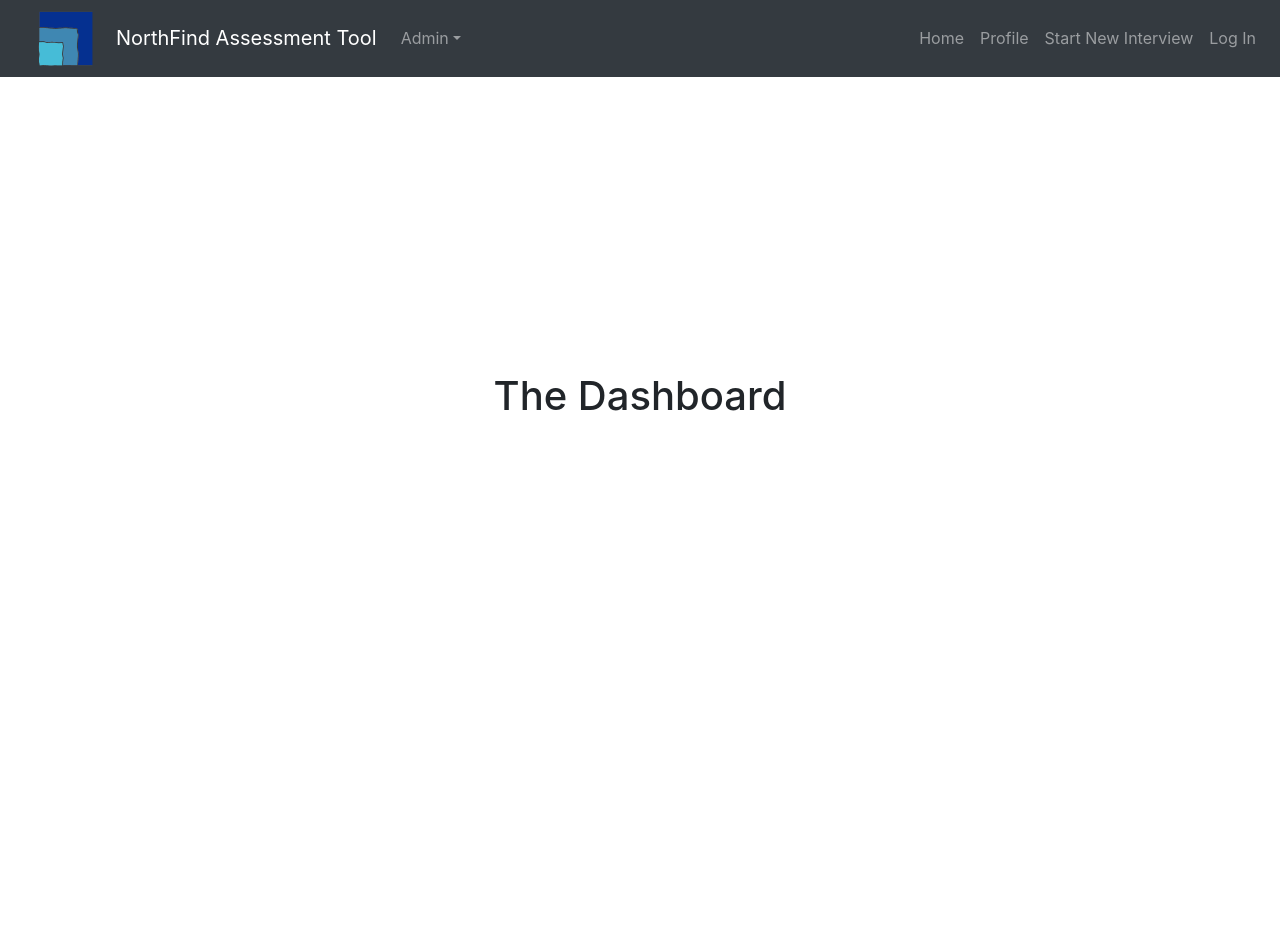
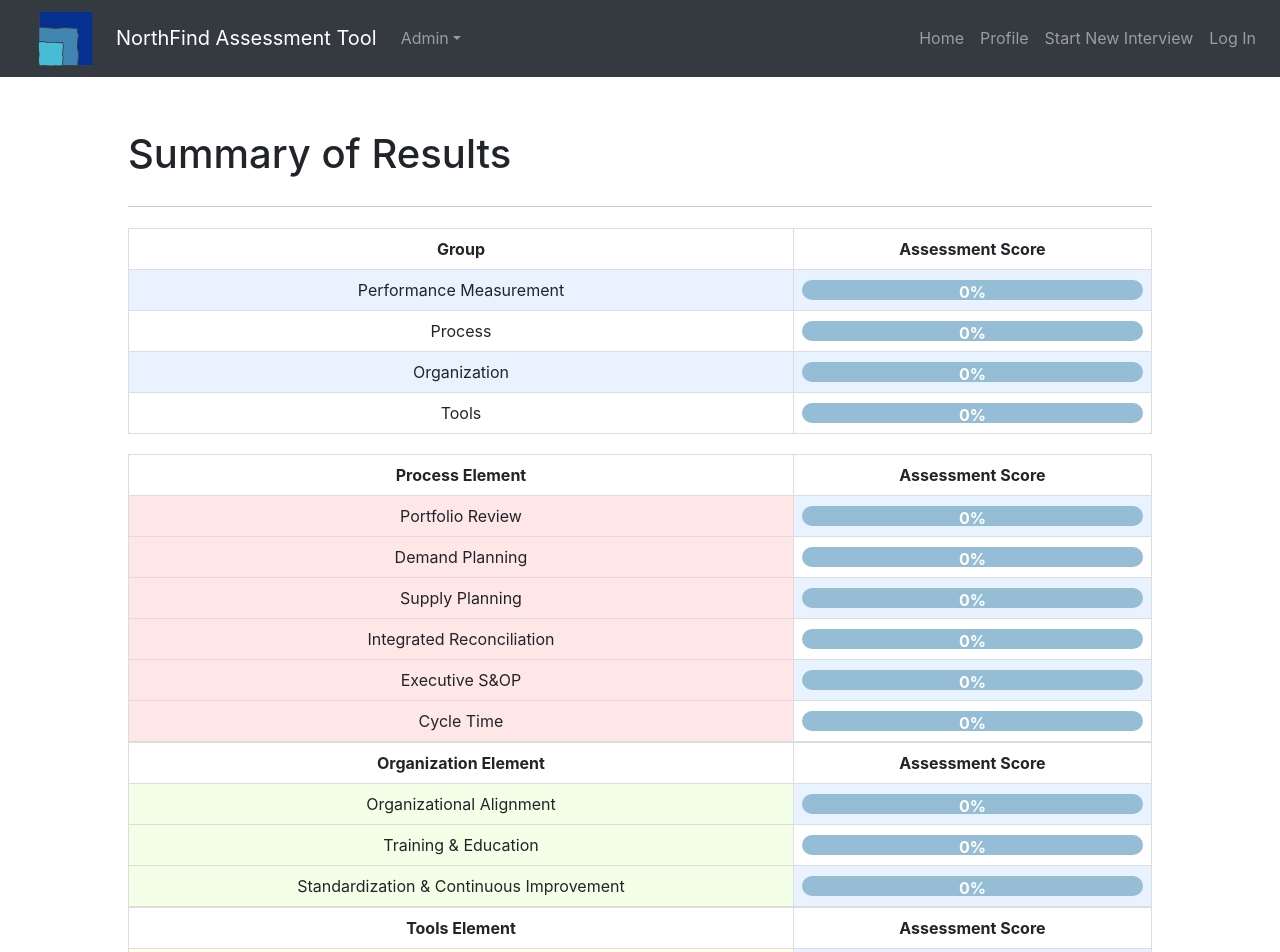
Before and after one commit to samamoo/northfind-app, a React (Create React App) app in the folder client/: page /admin-dashboard in a window 1280 px wide. Shown: the top 952 px of the page. Before the commit the page ends 800 px from the top, so only its background shows below. Built offline with nearby package versions, Linux system fonts and the light colour scheme; no server answers.

Commit message:
Created the dashboard

```diff
--- a/client/src/pages/admin/AdminDashboard.js
+++ b/client/src/pages/admin/AdminDashboard.js
@@ -1,26 +1,29 @@
 import React, { useEffect, useState } from 'react';
+import Progressbar from '../../components/Progressbar';
+import { weightedAverage } from '../../helpers/helpers';
 import axios from 'axios';
+import './AdminDashboard.scss';
 
-export default function AdminDashboard(props) {
+export default function AdminDashboard() {
   const [groups, setGroups] = useState({
-    process:'',
-    performanceMeasurement:'',
-    organization:'',
-    tools:'',
+    process:[],
+    performanceMeasurement:[],
+    organization:[],
+    tools:[],
   });
   const [groupScore, setGroupScore] = useState({
-    process:'',
+    process:0,
     performanceMeasurement:0,
-    organization:'',
-    tools:'',
+    organization:0,
+    tools:0,
   });
   const [processElement, setProcessElement] = useState({
-    productManagement:'',
-    demandPlanning:'',
-    supplyPlanning:'',
-    integratedReconciliation:'',
-    executiveSOP:'',
-    cycleTime:'',
+    portfolioReview:0,
+    demandPlanning:0,
+    supplyPlanning:0,
+    integratedReconciliation:0,
+    executiveSOP:0,
+    cycleTime:0,
   });
   const [organizationElement, setOrganizationElement] = useState({
     organizationAlignment:'',
@@ -30,52 +33,222 @@ export default function AdminDashboard(props) {
   const [toolsElement, setToolsElement] = useState({
     systemControls:'',
     systemsFunctionality:'',
-  })
+  });
+
+
+  const filterGroup = () => {
+    filterProcessGroups(groups.process);
+    filterOrgGroups(groups.organization);
+    filterToolsGroups(groups.tools);
+  };
+  useEffect(() => {
+    (async () => {
+      const data = await fetchData();//gets data from db
+      setGroups((prev) => ({...prev, process: data[1], performanceMeasurement: data[0], organization: data[2], tools: data[3]})); //sets the group state
+      getScores(data); //generates scores and sets the scores state
+    })();
+  },[]);
 
   useEffect(() => {
-    axios.get("http://localhost:9000/api/session-questions/")
-    .then((res) => {
-      setGroups((prev) => ({...prev, performanceMeasurement: res.data.perfMeas, process: res.data.process, organization: res.data.organization, tools: res.data.tools}))
-      getScores();
-    })
-  },[]);
+    filterGroup();
+  },[groups])
 
-  const weightedAverage = (arr) => {
-    // Loop through an array of a group
-    // Add all of the items' scores
-    // Add all of the items' weight
-    // Divide scores sum by weight sum to get weighted avg of that group.
-    let weightedAvg = 0;
-    let sumOfWeights = 0;
-    let sumOfScores = 0;
-    if (arr === []) {
-      return 0;
+
+  const fetchData = async () => {
+    const data = await axios.get("http://localhost:9000/api/session-questions/")
+    .then((promise => {
+      return promise.data;
+    }))
+    return data;
+  };
+
+// Filter individual groups
+  const filterProcessGroups = (array) => {
+    let portRev = [];
+    let demPlan = [];
+    let supPlan = [];
+    let intRec = [];
+    let execSOP = [];
+    let cycleT = [];
+    for (const item of array) {
+      if (item.area_id === 8) {
+        portRev.push(item);
+      }
+      if (item.area_id === 9) {
+        demPlan.push(item);
+      }
+      if (item.area_id === 10) {
+        supPlan.push(item);
+      }
+      if (item.area_id === 11) {
+        intRec.push(item);
+      }
+      if (item.area_id === 12) {
+        execSOP.push(item);
+      }
+      if (item.area_id === 13) {
+        cycleT.push(item);
+      }
     }
-    for (const item of arr) {
-      sumOfScores = sumOfScores + item.score;
-      sumOfWeights = sumOfWeights + item.weight;
+    const portRevScore = weightedAverage(portRev);
+    const demPlanScore = weightedAverage(demPlan);
+    const supPlanScore = weightedAverage(supPlan);
+    const intRecScore = weightedAverage(intRec);
+    const execSOPScore = weightedAverage(execSOP);
+    const cycleTScore = weightedAverage(cycleT);
+    setProcessElement({...processElement, portfolioReview: portRevScore, demandPlanning: demPlanScore, supplyPlanning: supPlanScore, integratedReconciliation: intRecScore, executiveSOP: execSOPScore, cycleTime: cycleTScore});
+  };
+
+  const filterOrgGroups = (array) => {
+    let orgAli = [];
+    let trainEd = [];
+    let stnd = [];
+    for (const item of array) {
+      if (item.area_id === 14) {
+        orgAli.push(item)
+      }
+      if (item.area_id === 15) {
+        trainEd.push(item);
+      }
+      if (item.area_id === 16) {
+        stnd.push(item);
+      }
     }
-    weightedAvg = sumOfScores / sumOfWeights;
-    parseFloat(weightedAvg).toFixed(2)
-    return weightedAvg;
+    const orgAliScore = weightedAverage(orgAli);
+    const trainEdScore = weightedAverage(trainEd);
+    const stndScore = weightedAverage(stnd);
+    setOrganizationElement({...organizationElement, organizationAlignment: orgAliScore, trainingEducation: trainEdScore, standardization: stndScore});
+  };
+  const filterToolsGroups = (array) => {
+    let sysCon = [];
+    let sysFunct = [];
+    for (const item of array) {
+      if (item.area_id === 17) {
+        sysCon.push(item)
+      }
+      if (item.area_id === 18) {
+        sysFunct.push(item);
+      }
+    }
+    const sysConScore = weightedAverage(sysCon);
+    const sysFunctScore = weightedAverage(sysFunct);
+    setToolsElement({...toolsElement, systemControls: sysConScore, systemsFunctionality: sysFunctScore});
+  };
+
+  const getScores = (obj) => {
+    const pmScore = weightedAverage(obj[0])
+    const processScore = weightedAverage(obj[1])
+    const orgScore = weightedAverage(obj[2])
+    const toolsScore = weightedAverage(obj[3])
+    setGroupScore((prev) => ({...prev, performanceMeasurement: pmScore, process: processScore, organization: orgScore, tools: toolsScore}));
   }
 
-  const getScores = () => {
-    const pmScore = weightedAverage(groups.performanceMeasurement)
-    console.log(pmScore)
-    // const processScore = weightedAverage(groups.process)
-    // const orgScore = weightedAverage(groups.organization)
-    // const toolsScore = weightedAverage(groups.tools)
-    // setGroupScore((prev) => ({...prev, performanceMeasurement: pmScore}));
-    setGroupScore({...groupScore, performanceMeasurement: pmScore})
-  }
-
-  console.log(groups)
-  console.log(groupScore)
-
   return(
-    <main className="clientform">
-      <h1>The Dashboard</h1>
+    <main className="dashboard">
+      <header className="dashboard-banner">
+        <h1>Summary of Results</h1>
+      </header>
+      <div className="line"></div>
+      <table className="group-table">
+        <thead>
+          <tr>
+            <th className="dashboard_table-heading">Group</th>
+            <th className="dashboard_table-heading">Assessment Score</th>
+          </tr>
+        </thead>
+        <tbody>
+          <tr>
+            <td>Performance Measurement</td>
+            <td><Progressbar percentage={groupScore.performanceMeasurement}/></td>
+          </tr>
+          <tr>
+            <td>Process</td>
+            <td><Progressbar percentage={groupScore.process}/></td>
+          </tr>
+          <tr>
+            <td>Organization</td>
+            <td><Progressbar percentage={groupScore.organization}/></td>
+          </tr>
+          <tr>
+            <td>Tools</td>
+            <td><Progressbar percentage={groupScore.tools}/></td>
+          </tr>
+        </tbody>
+      </table>
+      <table className="process-table">
+        <thead>
+          <tr>
+            <th className="dashboard_table-heading">Process Element</th>
+            <th className="dashboard_table-heading">Assessment Score</th>
+          </tr>
+        </thead>
+        <tbody>
+          <tr>
+            <td className="process-column">Portfolio Review</td>
+            <td><Progressbar percentage={processElement.portfolioReview ? processElement.portfolioReview : 0}/></td>
+          </tr>
+          <tr>
+            <td className="process-column">Demand Planning</td>
+            <td><Progressbar percentage={processElement.demandPlanning ? processElement.demandPlanning : 0}/></td>
+          </tr>
+          <tr>
+            <td className="process-column">Supply Planning</td>
+            <td><Progressbar percentage={processElement.supplyPlanning ? processElement.supplyPlanning : 0}/></td>
+          </tr>
+          <tr>
+            <td className="process-column">Integrated Reconciliation</td>
+            <td><Progressbar percentage={processElement.integratedReconciliation ? processElement.integratedReconciliation : 0}/></td>
+          </tr>
+          <tr>
+            <td className="process-column">Executive S&OP</td>
+            <td><Progressbar percentage={processElement.executiveSOP ? processElement.executiveSOP : 0}/></td>
+          </tr>
+          <tr>
+            <td className="process-column">Cycle Time</td>
+            <td><Progressbar percentage={processElement.cycleTime ? processElement : 0}/></td>
+          </tr>
+        </tbody>
+      </table>
+      <table className="org-table">
+        <thead>
+          <tr>
+            <td className="dashboard_table-heading">Organization Element</td>
+            <td className="dashboard_table-heading">Assessment Score</td>
+          </tr>
+        </thead>
+        <tbody>
+          <tr>
+            <td className="org-column">Organizational Alignment</td>
+            <td><Progressbar percentage={organizationElement.organizationAlignment ? organizationElement.organizationAlignment : 0}/></td>
+          </tr>
+          <tr>
+            <td className="org-column">Training & Education</td>
+            <td><Progressbar percentage={organizationElement.trainingEducation ? organizationElement.trainingEducation : 0}/></td>
+          </tr>
+          <tr>
+            <td className="org-column">Standardization & Continuous Improvement</td>
+            <td><Progressbar percentage={organizationElement.standardization ? organizationElement.standardization : 0}/></td>
+          </tr>
+        </tbody>
+      </table>
+      <table className="tools-table">
+        <thead>
+          <tr>
+            <th className="dashboard_table-heading">Tools Element</th>
+            <th className="dashboard_table-heading">Assessment Score</th>
+          </tr>
+        </thead>
+        <tbody>
+          <tr>
+            <td className="tools-column">Systems Control</td>
+            <td><Progressbar percentage={toolsElement.systemControls ? toolsElement.systemControls : 0}/></td>
+          </tr>
+          <tr>
+            <td className="tools-column">Systems Functionality</td>
+            <td><Progressbar percentage={toolsElement.systemsFunctionality ? toolsElement.systemsFunctionality : 0}/></td>
+          </tr>
+        </tbody>
+      </table>
     </main>
   )
 }
--- /dev/null
+++ b/client/src/pages/admin/AdminDashboard.scss
@@ -0,0 +1,29 @@
+.dashboard {
+  display: flex;
+  flex-direction: column;
+  margin-top: 130px;
+  padding-left: 10%;
+  padding-right: 10%;
+  padding-bottom: 5%;
+}
+.dashboard_table-heading {
+  text-align: center;
+  background-color: #ffffff;
+  width: 65%;
+  font-weight: bold;
+}
+.dashboard-banner {
+  width: 100%;
+}
+.group-table {
+  margin-bottom: 20px;
+}
+.process-column {
+  background-color: #ffe7e7;
+}
+.org-column {
+  background-color: #f4ffe7;
+}
+.tools-column {
+  background-color: #ffffe7;
+}
```
